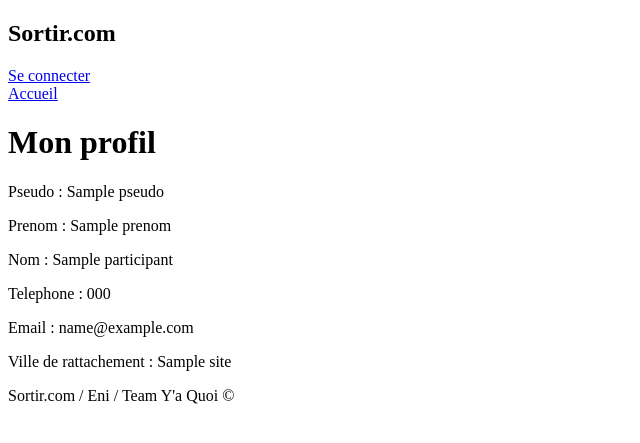
After one commit to JuOkami/ENI-Sortir.com, a Symfony app: template templates/participant/profilUser.html.twig in a window 1280 px wide. The commit adds this page. Shown: the top 443 px of the page, without its empty margins (0-640 px from the left). Run offline with Twig, Linux system fonts and the light colour scheme; the template is opened without the code that fills it: most values are stand-ins (such as "Sample title", 1, 10 or a date in 2020); some libraries are stand-ins or nearby versions.

Commit message:
crea lien profile user

```diff
--- a/templates/base.html.twig
+++ b/templates/base.html.twig
@@ -22,7 +22,7 @@
                         <a href="{{ path('app_login') }}">Se connecter</a>
                     {% endif %}
                     {% if app.user %}
-                        <span>Bonjour {{ app.user.pseudo }}</span>
+                        <a href="{{ path('app_participant_affichageProfil') }}">Bonjour {{ app.user.pseudo }}</a>
                         <a href="{{ path('app_logout') }}">Se déconnecter</a>
                     {% endif %}
                 </div>
--- /dev/null
+++ b/templates/participant/profilUser.html.twig
@@ -0,0 +1,15 @@
+{% extends 'base.html.twig' %}
+
+{% block title %}
+
+{% endblock %}
+
+{% block body %}
+    <h1>Mon profil</h1>
+    <p>Pseudo : {{ participant.pseudo }}</p>
+    <p>Prenom : {{ participant.prenom }}</p>
+    <p>Nom : {{ participant.nom }}</p>
+    <p>Telephone : {{ participant.telephone }}</p>
+    <p>Email : {{ participant.mail }}</p>
+    <p>Ville de rattachement : {{ participant.site.nom }}</p>
+{% endblock %}
--- a/templates/sorties/list.html.twig
+++ b/templates/sorties/list.html.twig
@@ -10,7 +10,7 @@
                <h3>{{ sortie.nom }} <span> : {{ sortie.lieu.nom }}</span></h3>
                         <p>Prévu le {{ sortie.dateheuredebut | date("m/d/Y", "Europe/Paris")}} à
                                     {{ sortie.dateheuredebut | date("H:i")}}</p>
-                <a href="{{ path('app_participant_affichageProfil',{'participant':sortie.organisateur.id}) }}"> <p>Organisé par {{ sortie.organisateur.pseudo }}</p></a>
+                <a href="{{ path('app_participant_affichageParticipant',{'participant':sortie.organisateur.id}) }}"> <p>Organisé par {{ sortie.organisateur.pseudo }}</p></a>
            </div>
            </a>
         {% endfor %}
```
Also changed, not shown: src/Controller/ParticipantController.php (+13 -3 lines), templates/participant/participant.html.twig (renamed from templates/participant/profil.html.twig).
